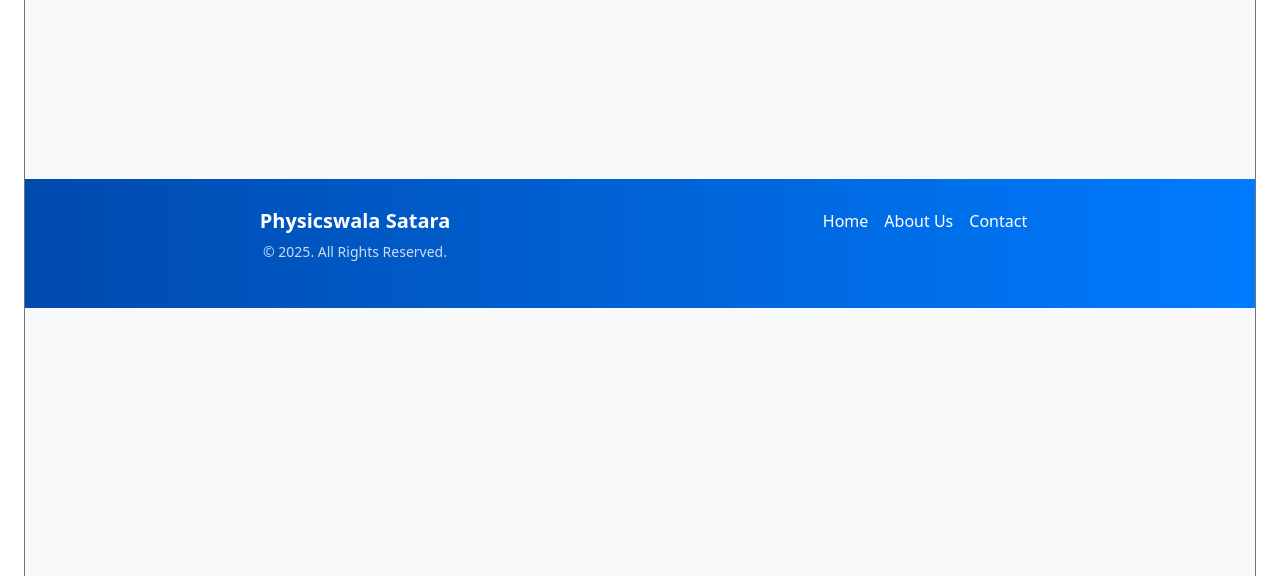
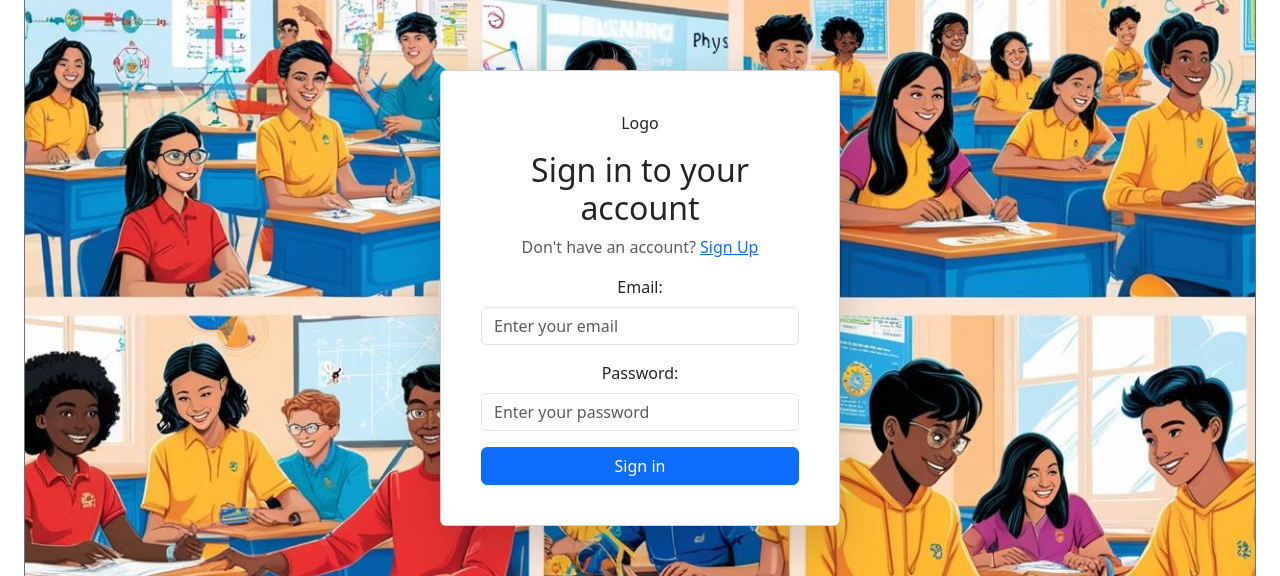
Before and after one commit to Abhitate2904/12MegaBlog, a React (Vite) app: page / in a window 1280 px wide. Shown: the part 197-773 px from the top of the page. Built offline with nearby package versions, Linux system fonts and the light colour scheme; no server answers.

Commit message:
changes for login issue

```diff
--- a/src/main.jsx
+++ b/src/main.jsx
@@ -19,9 +19,16 @@
     path: "/",
     element: <App />,
     children: [
-
       {
         path: "/",
+        element: (
+          <AuthLayout authentication={false}>
+            <Login />
+          </AuthLayout>
+        ),
+      },
+      {
+        path: "/home",
         element: <Home />,
       },
       {
```
